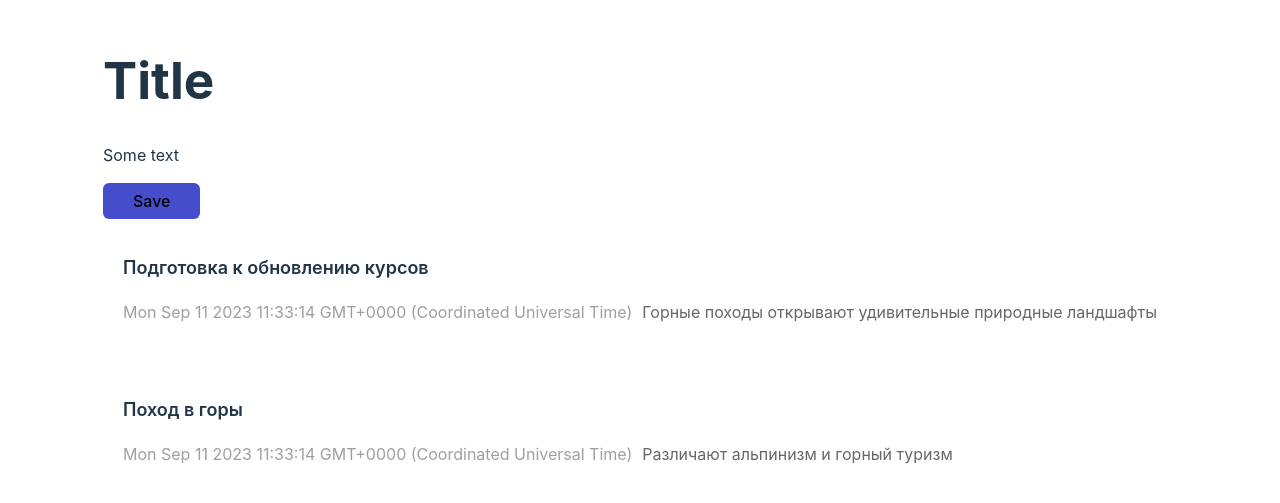
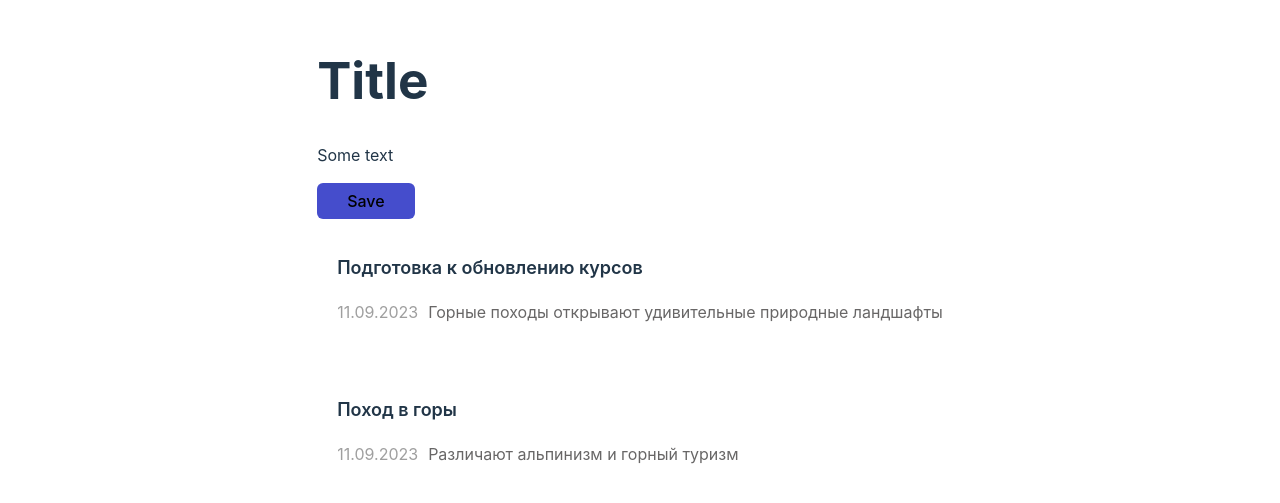
Before and after one commit to dktwho/daybook, a React (Vite) app: page / in a window 1280 px wide. Shown: the part 139-642 px from the top of the page. Built offline with nearby package versions, Linux system fonts and the light colour scheme.

Commit message:
new Intl.DateTimeFormat

```diff
--- a/src/components/JournalItem/JournalItem.jsx
+++ b/src/components/JournalItem/JournalItem.jsx
@@ -1,11 +1,14 @@
 import './JournalItem.css'
+
 export const JournalItem = (props) => {
     const {title, date, text} = props
+    const formatedDate = new Intl.DateTimeFormat('ru-Ru').format(date)
+
     return (
         <div className={'journal-item'}>
             <h2 className={'journal-item__header'}>{title}</h2>
             <h2 className={'journal-item__body'}>
-                <div className={'journal-item__date'}>{date.toString()}</div>
+                <div className={'journal-item__date'}>{formatedDate}</div>
                 <div className={'journal-item__text'}>{text}</div>
             </h2>
         </div>
```
